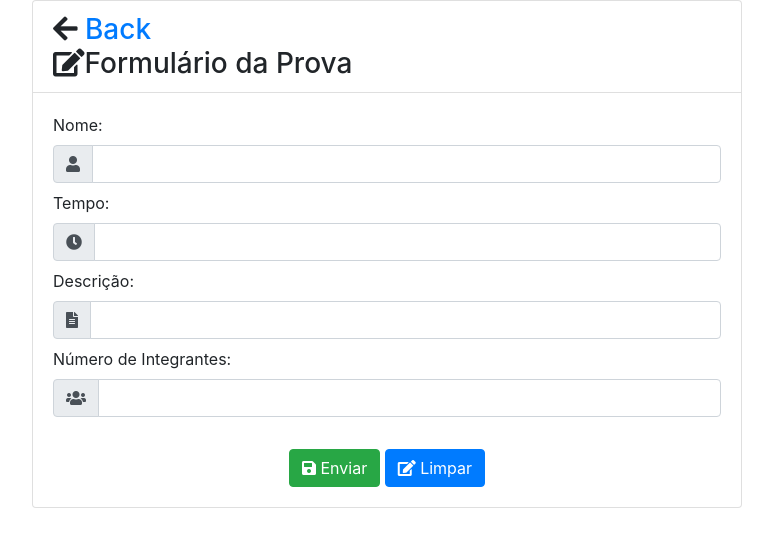
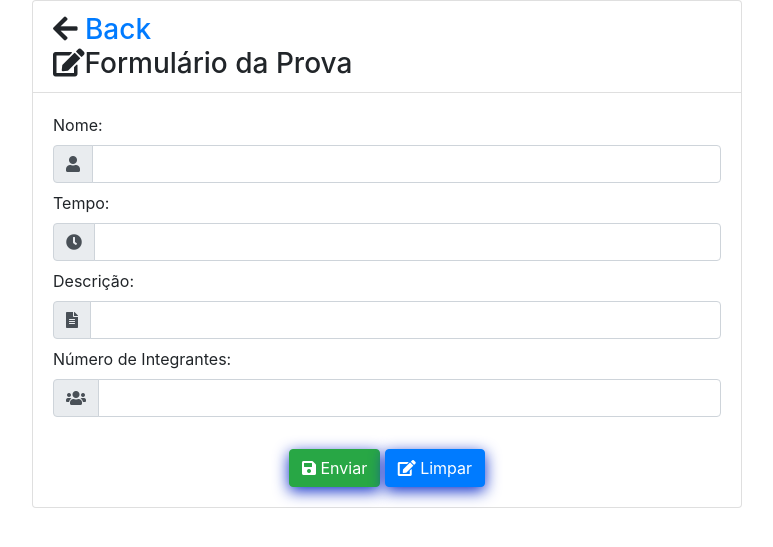
Before and after one commit to ChihYaoYang/GincanaCI, a CodeIgniter app: page /GincanaCI/index.php/prova/cadastrar in a window 1280 px wide. Shown: the top 547 px of the page, without its empty margins (253-1026 px from the left). Run offline with CodeIgniter, Linux system fonts and the light colour scheme; some libraries are stand-ins or nearby versions.

Commit message:
css box shadow

```diff
--- a/application/views/FormProva.php
+++ b/application/views/FormProva.php
@@ -12,6 +12,12 @@
         <link rel="stylesheet" href="https://use.fontawesome.com/releases/v5.8.1/css/all.css" integrity="sha384-50oBUHEmvpQ+1lW4y57PTFmhCaXp0ML5d60M1M7uH2+nqUivzIebhndOJK28anvf" crossorigin="anonymous">
     </head>
     <body>
+        <style>
+            button {
+                box-shadow: 0 4px 15px 0 rgba(13,44,200,1);
+            }
+        </style>
+
         <?php
         $mensagem = $this->session->flashdata('mensagem');
         if (isset($mensagem)) {
@@ -72,8 +78,8 @@
 
                                     <br>
                                     <div class="text-center">
-                                    <button type="submit" class="btn btn-success"><i class="fas fa-save"></i> Enviar</button>
-                                    <button type="reset" class="btn btn-primary"><i class="fas fa-edit"></i> Limpar</button>
+                                        <button type="submit" class="btn btn-success"><i class="fas fa-save"></i> Enviar</button>
+                                        <button type="reset" class="btn btn-primary"><i class="fas fa-edit"></i> Limpar</button>
                                     </div>
                                 </form>
                             </div>
```
